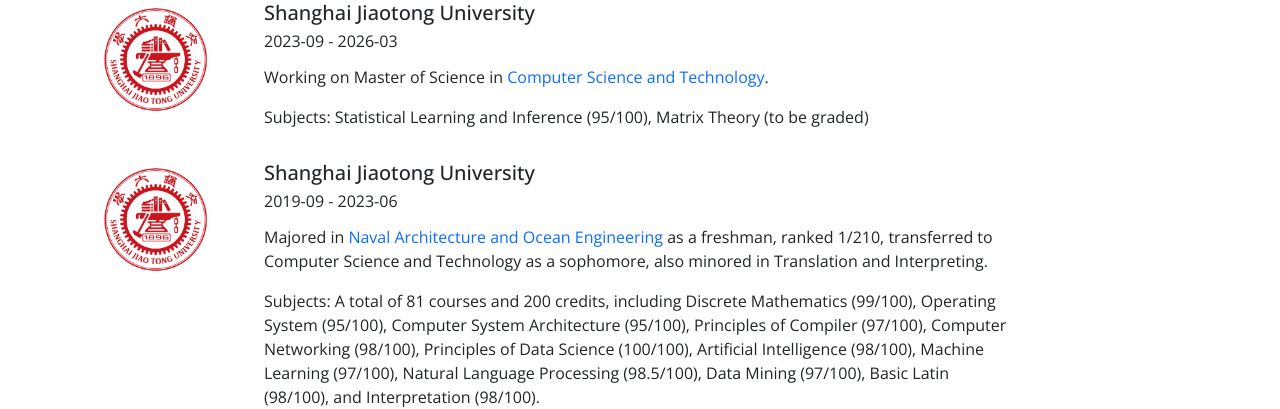
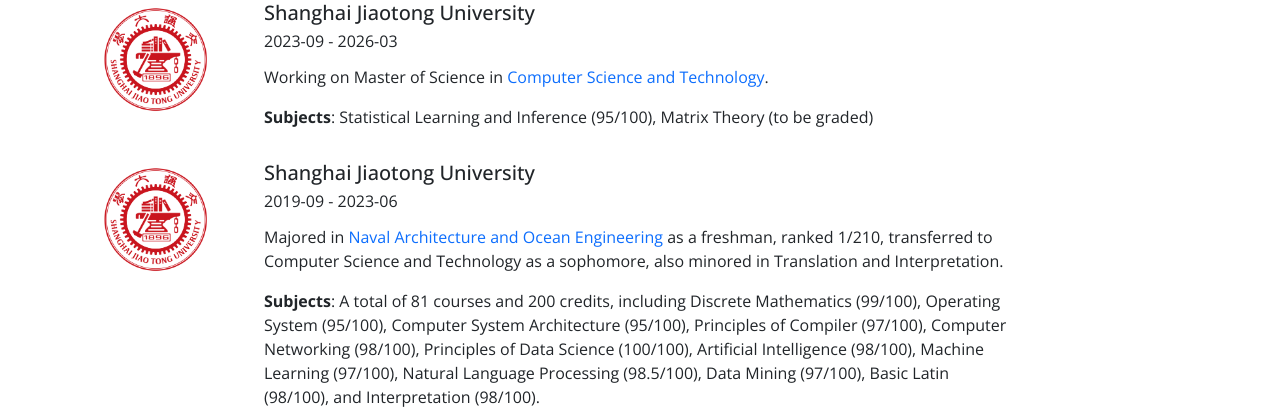
Before and after one commit to Geralt-Targaryen/Geralt-Targaryen.github.io, a Jekyll site: the page built from index.html, in a window 1280 px wide and 900 px high, scrolled down 753 px. Shown: the part 154-563 px from the top of the window. Built offline with Jekyll 4.4.1, drawn with Linux system fonts in a browser that asks for light colours.

Commit message:
course info

```diff
--- a/_data/bio.json
+++ b/_data/bio.json
@@ -37,7 +37,7 @@
     {
     "institution": "Shanghai Jiaotong University",
     "url": "https://www.sjtu.edu.cn/",
-    "major": "Majored in <a href=\"https://music.163.com/#/user/home?id=472019108\" target=\"_blank\">Naval Architecture and Ocean Engineering</a> as a freshman, ranked 1/210, transferred to Computer Science and Technology as a sophomore, also minored in Translation and Interpreting.",
+    "major": "Majored in <a href=\"https://music.163.com/#/user/home?id=472019108\" target=\"_blank\">Naval Architecture and Ocean Engineering</a> as a freshman, ranked 1/210, transferred to Computer Science and Technology as a sophomore, also minored in Translation and Interpretation.",
     "course": "A total of 81 courses and 200 credits, including Discrete Mathematics (99/100), Operating System (95/100), Computer System Architecture (95/100), Principles of Compiler (97/100), Computer Networking (98/100), Principles of Data Science (100/100), Artificial Intelligence (98/100), Machine Learning (97/100), Natural Language Processing (98.5/100), Data Mining (97/100), Basic Latin (98/100), and Interpretation (98/100).",
     "startDate": "2019-09",
     "endDate": "2023-06",
--- a/_includes/about/about.html
+++ b/_includes/about/about.html
@@ -68,7 +68,7 @@
               <h5>{{ education.institution }}</h5>
               <p>{{ education.startDate }} - {{ education.endDate }}</p>
               <p style="line-height: 150%;">{{ education.major }}</p>
-              <p style="line-height: 150%;">Subjects: {{ education.course }}</p>
+              <p style="line-height: 150%;"><b>Subjects</b>: {{ education.course }}</p>
               <!--add an empty line-->
               <br>
             </div>
```
